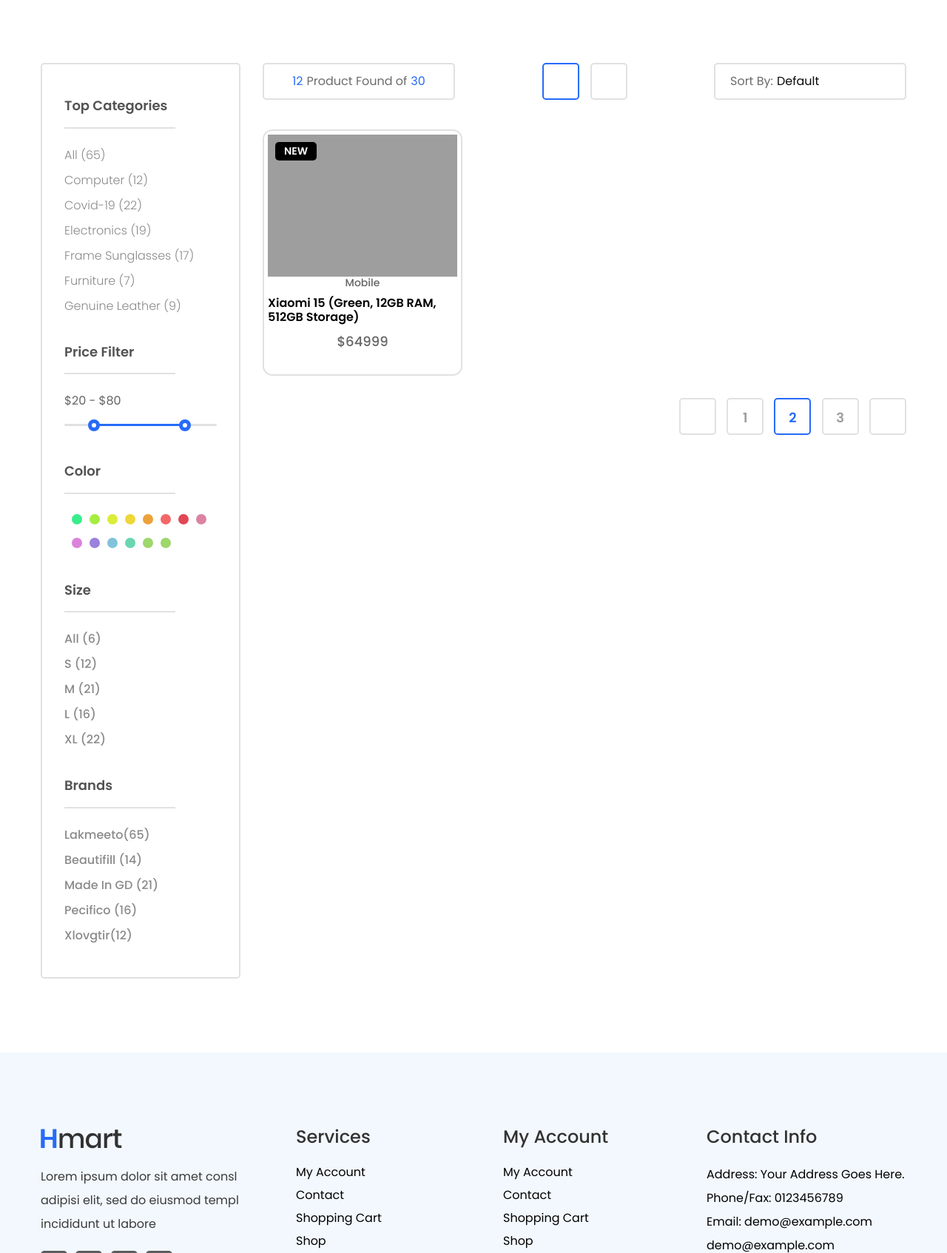
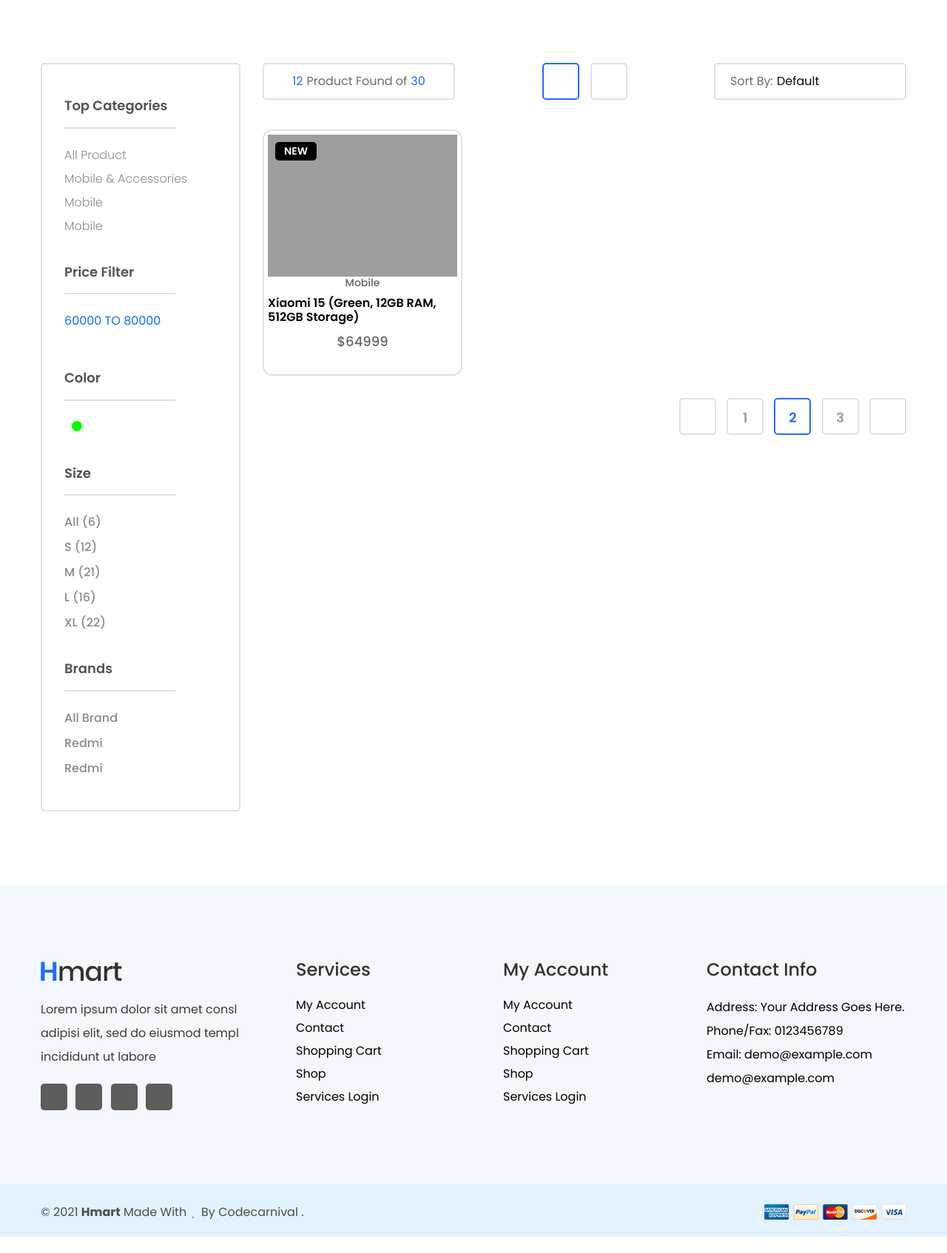
Before and after one commit to amar9971/online_shopping, a Django app: page /products/ in a window 1280 px wide. Shown: the part 208-1902 px from the top of the page at 74% size. After the commit the page ends 1880 px from the top, so only its background shows below. Run offline with Django 5.2, Linux system fonts and the light colour scheme; data comes from the database, SQL or seed files in the repository; some libraries are stand-ins or nearby versions; some web fonts are replaced; grey boxes are pictures that could not be loaded.

Commit message:
update new

```diff
--- a/online_shopping/views.py
+++ b/online_shopping/views.py
@@ -1,5 +1,5 @@
 from django.shortcuts import render, redirect
-from online_electronic_shopping.models import Product
+from online_electronic_shopping.models import Product, Categories, Filter_Price, Color,Brand
 
 
 def BASE(request):
@@ -18,8 +18,36 @@ def home(request):
 
 def PRODUCT(request):
     product = Product.objects.filter(status='Publish')
+    categories = Categories.objects.all()
+    filter_price= Filter_Price.objects.all()
+    color = Color.objects.all()
+    brand= Brand.objects.all()
+
+    CATID = request.GET.get('categories')
+    PRICE_FILTER_ID= request.GET.get('filter_Price')
+    COLOR_ID= request.GET.get('Color')
+    BRAND_ID= request.GET.get('brand')
+
+    if CATID:
+        product= Product.objects.filter(Categories=CATID,status='Publish')
+
+    elif PRICE_FILTER_ID:
+        product= Product.objects.filter(Filter_Price='PRICE_FILTER_ID',status='Publish')
+    elif COLOR_ID:
+        product= Product.objects.filter(Color='COLOR_ID',status='Publish')
+
+    elif BRAND_ID:
+        product=Product.objects.filter(Brand='BRAND_ID',status='Publish')
+
+    else:
+        product= Product.objects.filter(status='Publish')
 
     cantext = {
         'product': product,
+        'categories':categories,
+        'filter_price': filter_price,
+        'color': color,
+        'brand':brand,
+
     }
     return render(request,'main/product.html',cantext)
--- a/templates/main/product.html
+++ b/templates/main/product.html
@@ -161,20 +161,11 @@
                                 <h4 class="sidebar-title">Top Categories</h4>
                                 <div class="sidebar-widget-category">
                                     <ul>
-                                        <li><a href="#" class="selected m-0"> All
-                                                <span>(65)</span> </a></li>
-                                        <li><a href="#" class=""> Computer
-                                                <span>(12)</span> </a></li>
-                                        <li><a href="#" class=""> Covid-19
-                                                <span>(22)</span> </a></li>
-                                        <li><a href="#" class=""> Electronics
-                                                <span>(19)</span> </a></li>
-                                        <li><a href="#" class=""> Frame Sunglasses
-                                                <span>(17)</span> </a></li>
-                                        <li><a href="#" class=""> Furniture
-                                                <span>(7)</span> </a></li>
-                                        <li><a href="#" class=""> Genuine Leather
-                                                <span>(9)</span> </a></li>
+                                        <li><a href="/products/" class="selected m-0"> All Product</a></li>
+                                        {% for cat in categories %}
+                                        <li><a href="/products/?categories={{ cat.id }}" class="selected m-0"> {{ cat.name}}</a></li>
+                                        {% endfor %}
+
                                     </ul>
                                 </div>
                             </div>
@@ -183,9 +174,11 @@
                                 <h4 class="sidebar-title">Price Filter</h4>
                                 <div class="price-filter">
                                     <div class="price-slider-amount">
-                                        <input type="text" id="amount" class="p-0 h-auto lh-1" name="price" placeholder="Add Your Price" />
+                                        {% for f_price in filter_price %}
+                                        <li><a href="/products/?filter_price={{ f_price.id }}" class="selected m-0"> {{ f_price.price}}</a></li>
+                                        {% endfor %}
                                     </div>
-                                    <div id="slider-range"></div>
+
                                 </div>
                             </div>
                             <!-- Sidebar single item -->
@@ -193,20 +186,9 @@
                                 <h4 class="sidebar-title">Color</h4>
                                 <div class="sidebar-widget-color">
                                     <ul class="d-flex flex-wrap">
-                                        <li><a href="#" class="color-1"></a></li>
-                                        <li><a href="#" class="color-2"></a></li>
-                                        <li><a href="#" class="color-3"></a></li>
-                                        <li><a href="#" class="color-4"></a></li>
-                                        <li><a href="#" class="color-5"></a></li>
-                                        <li><a href="#" class="color-6"></a></li>
-                                        <li><a href="#" class="color-7"></a></li>
-                                        <li><a href="#" class="color-8"></a></li>
-                                        <li><a href="#" class="color-9"></a></li>
-                                        <li><a href="#" class="color-10"></a></li>
-                                        <li><a href="#" class="color-11"></a></li>
-                                        <li><a href="#" class="color-12"></a></li>
-                                        <li><a href="#" class="color-13"></a></li>
-                                        <li><a href="#" class="color-14"></a></li>
+                                          {% for col in color %}
+                                        <li><a href="/products/?color={{ col.id }}" class="color" style="background-color:{{ col.code }}"></a></li>
+                                         {% endfor %}
                                     </ul>
                                 </div>
                             </div>
@@ -233,11 +215,10 @@
                                 <h4 class="sidebar-title">Brands</h4>
                                 <div class="sidebar-widget-brand">
                                     <ul>
-                                        <li><a href="#" class="selected m-0"> Lakmeeto<span>(65)</span> </a></li>
-                                        <li><a href="#" class=""> Beautifill <span>(14)</span></a></li>
-                                        <li><a href="#" class=""> Made In GD <span>(21)</span></a></li>
-                                        <li><a href="#" class=""> Pecifico <span>(16)</span></a></li>
-                                        <li><a href="#" class=""> Xlovgtir<span>(12)</span></a></li>
+                                        <li><a href="/products/" class="selected m-0"> All Brand </a></li>
+                                        {% for br in brand %}
+                                        <li><a href="/products/?barnd={{ br.id }}" class=""> {{ br.name }} </a></li>
+                                        {% endfor %}
                                     </ul>
                                 </div>
                             </div>
```
